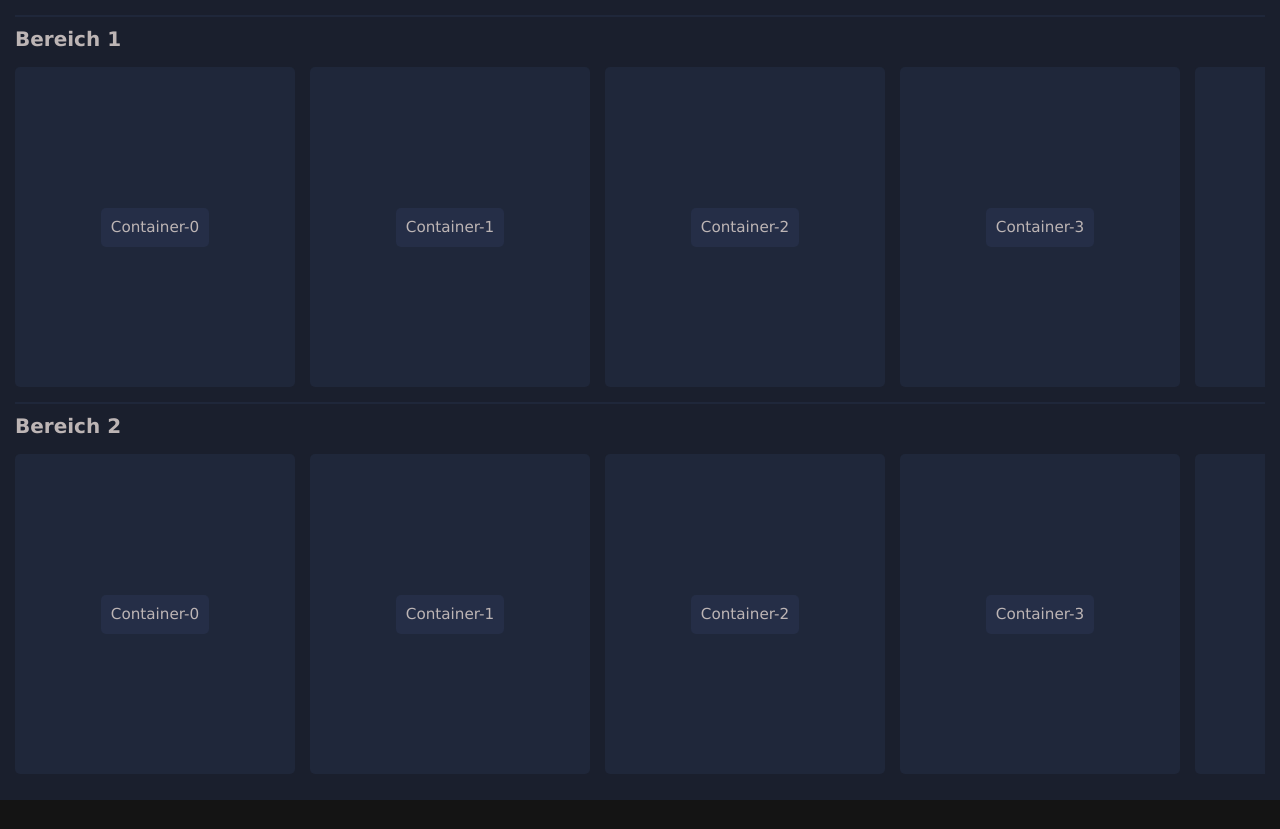
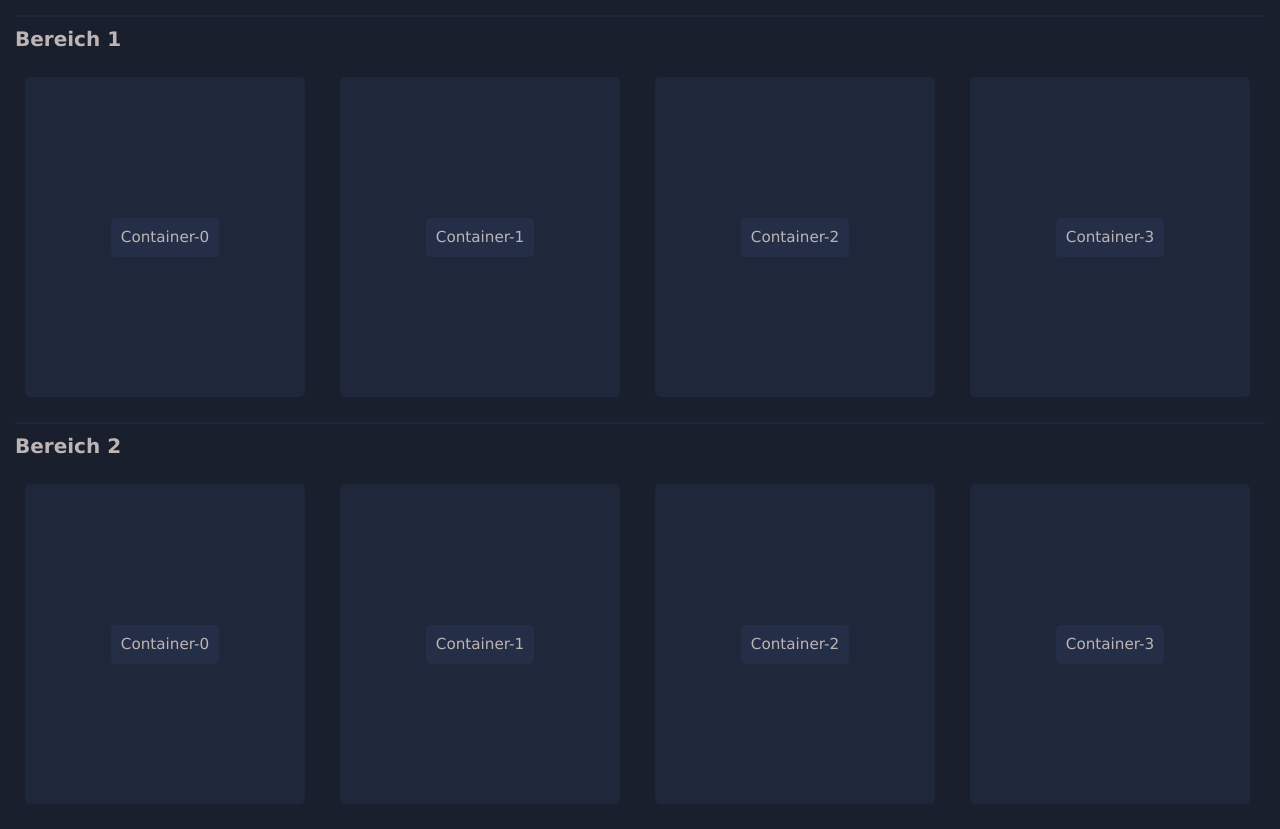
Before and after one commit to griotgaror/draggable-scroll, a React (Vite) app: page / in a window 1280 px wide. Before the commit the page ends 800 px from the top, so only its background shows below. Built offline with nearby package versions, Linux system fonts and the light colour scheme.

Commit message:
edit style

```diff
--- a/src/components/containerWithHeading.tsx
+++ b/src/components/containerWithHeading.tsx
@@ -19,7 +19,11 @@ export default function ContainerWithHeading(props: ContainerWithHeadingProps) {
         const elements = [];
 
         for(let i = 0; i < count; i++) {
-            elements.push(<TestElement key={i} text={`Container-${i}`} />)
+            elements.push(<TestElement
+                key={i}
+                className='bgSecond'
+                text={`Container-${i}`}
+            />)
         }
 
         return elements;
--- a/src/components/testElement.tsx
+++ b/src/components/testElement.tsx
@@ -1,7 +1,10 @@
 import styled from "styled-components";
 
+const _ElementWrapper = styled('div')`
+    margin: 10px;
+`;
+
 const _TestElement = styled('div')`
-    background: #1F273A;
     border-radius: 5px;
     height: 320px;
     width: 280px;
@@ -9,6 +12,14 @@ const _TestElement = styled('div')`
     display: flex;
     justify-content: center;
     align-items: center;
+
+    &.bgMain {
+        background: #1A1F2D;
+    }
+
+    &.bgSecond {
+        background: #1F273A;
+    }
 `;
 
 const _Label = styled('label')`
@@ -19,14 +30,17 @@ const _Label = styled('label')`
 
 interface TestElementProps {
     text: string;
+    className?: string;
 }
 
 export default function TestElement(props: TestElementProps) {
     return (
-        <_TestElement>
-            <_Label>
-                {props.text}
-            </_Label>
-        </_TestElement>
+        <_ElementWrapper>
+            <_TestElement className={props.className}>
+                <_Label>
+                    {props.text}
+                </_Label>
+            </_TestElement>
+        </_ElementWrapper>
     )
 }
```
